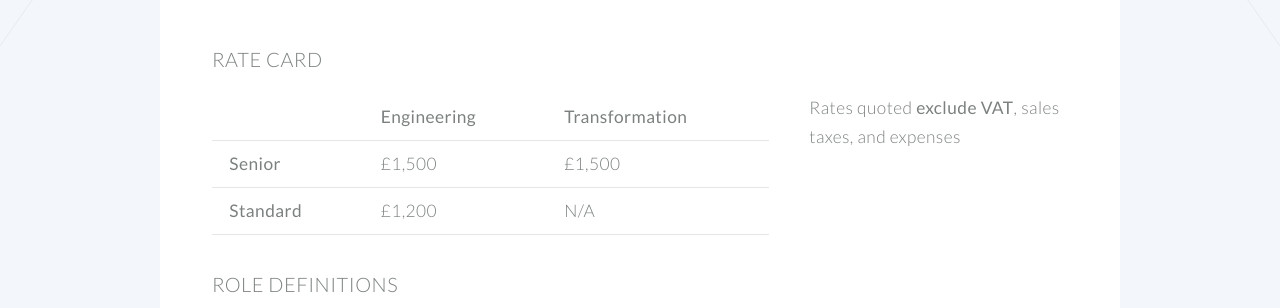
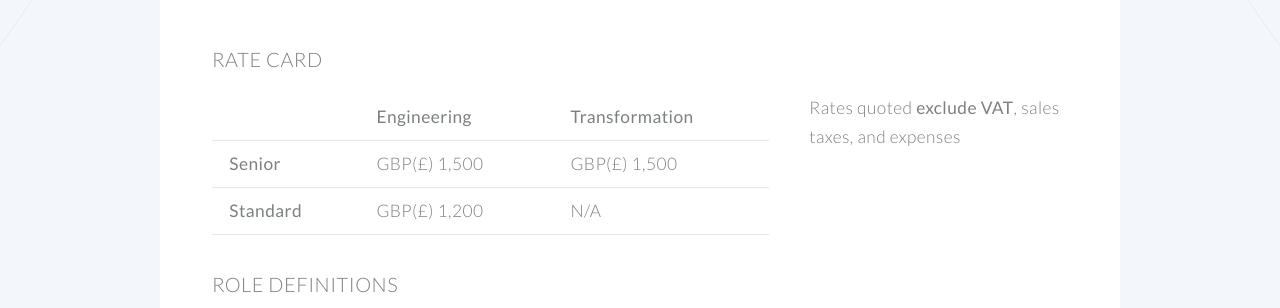
Before and after one commit to DanielJonesEB/engineerbetter.com, a Jekyll site: the page built from rate-card.html, in a window 1280 px wide and 900 px high. Shown: the part 387-695 px from the top of the window. Built offline with Jekyll 4.4.1, drawn with Linux system fonts in a browser that asks for light colours.

Commit message:
use HTML entities for pounds

```diff
--- a/rate-card.html
+++ b/rate-card.html
@@ -33,12 +33,12 @@
                           </tr>
                           <tr>
                             <th>Senior</th>
-                            <td>£1,500</td>
-                            <td>£1,500</td>
+                            <td>GBP(&pound;) 1,500</td>
+                            <td>GBP(&pound;) 1,500</td>
                           </tr>
                           <tr>
                             <th>Standard</th>
-                            <td>£1,200</td>
+                            <td>GBP(&pound;) 1,200</td>
                             <td>N/A</td>
                           </tr>
                         </table>
```
